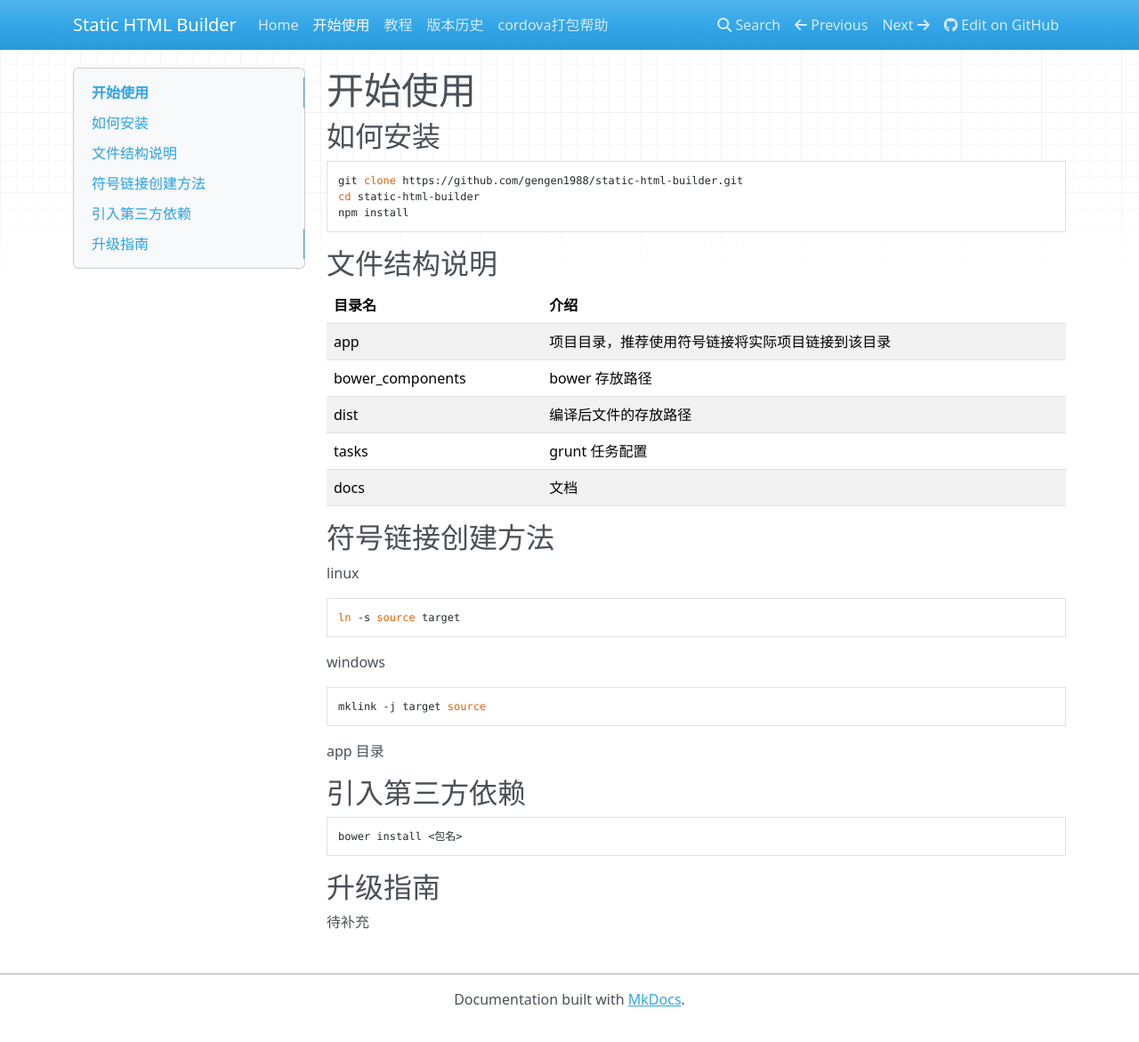
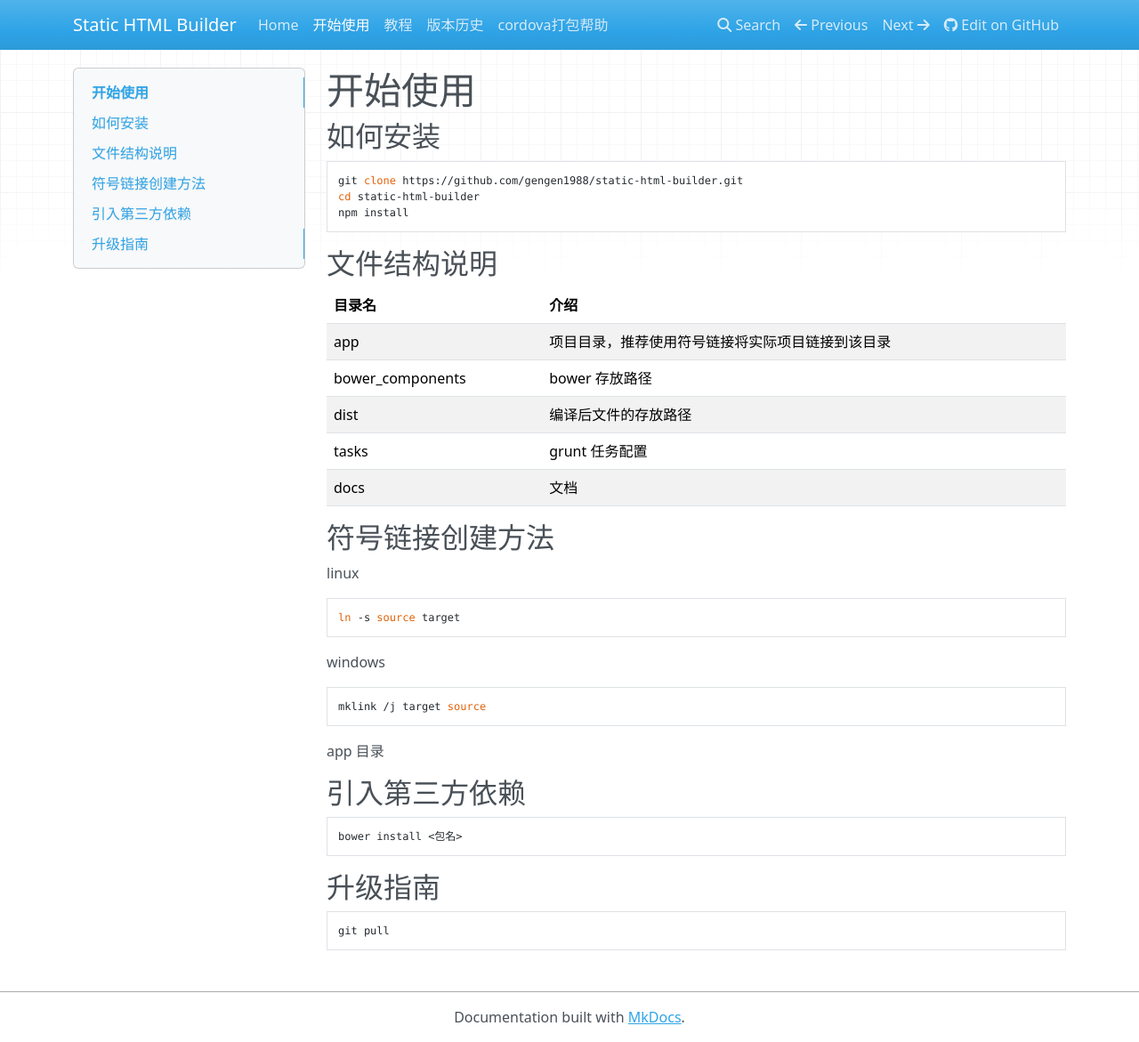
Before and after one commit to ETENG-OSP/static-html-builder, an MkDocs documentation site: the page built from docs/getting-started.md, in a window 1280 px wide and 1171 px high. Shown: the whole window at 89% size. Built offline with MkDocs 1.6.1, drawn with Linux system fonts in a browser that asks for light colours; nearby versions of some CDN libraries; old or Windows-style settings are respelled for this version of MkDocs.

Commit message:
add document

````diff
--- a/docs/getting-started.md
+++ b/docs/getting-started.md
@@ -30,7 +30,7 @@ ln -s source target
 
 windows
 ```bash
-mklink -j target source
+mklink /j target source
 ```
 
 app 目录
@@ -46,4 +46,6 @@ bower install <包名>
 升级指南
 -------
 
-待补充
+```bash
+git pull
+```
````
